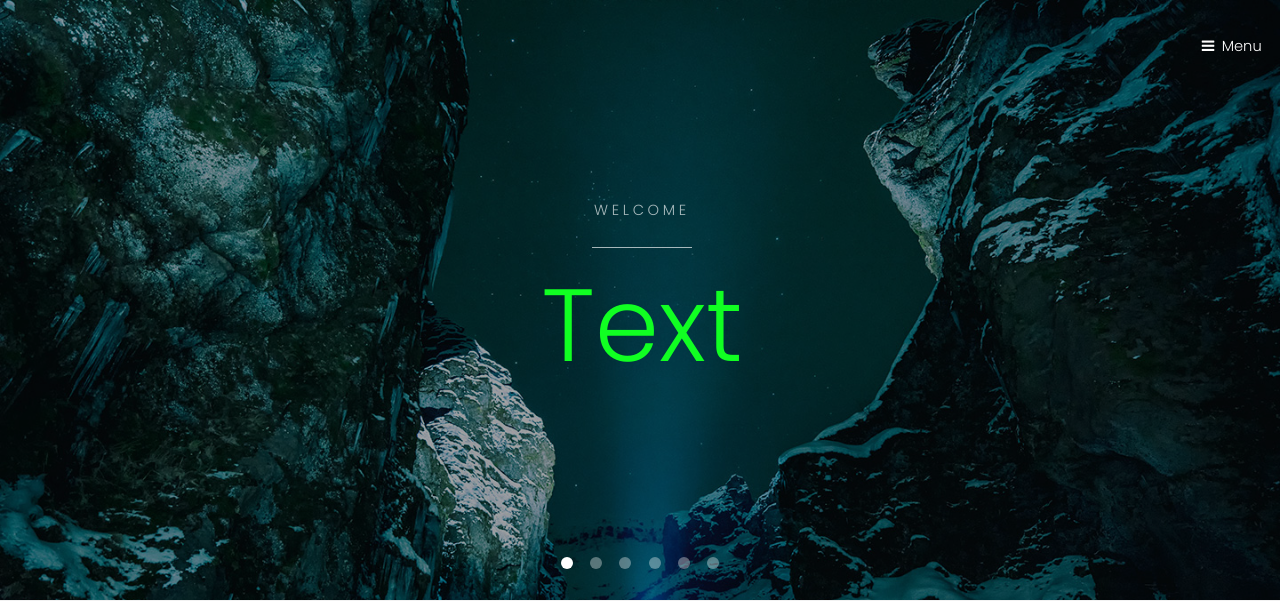
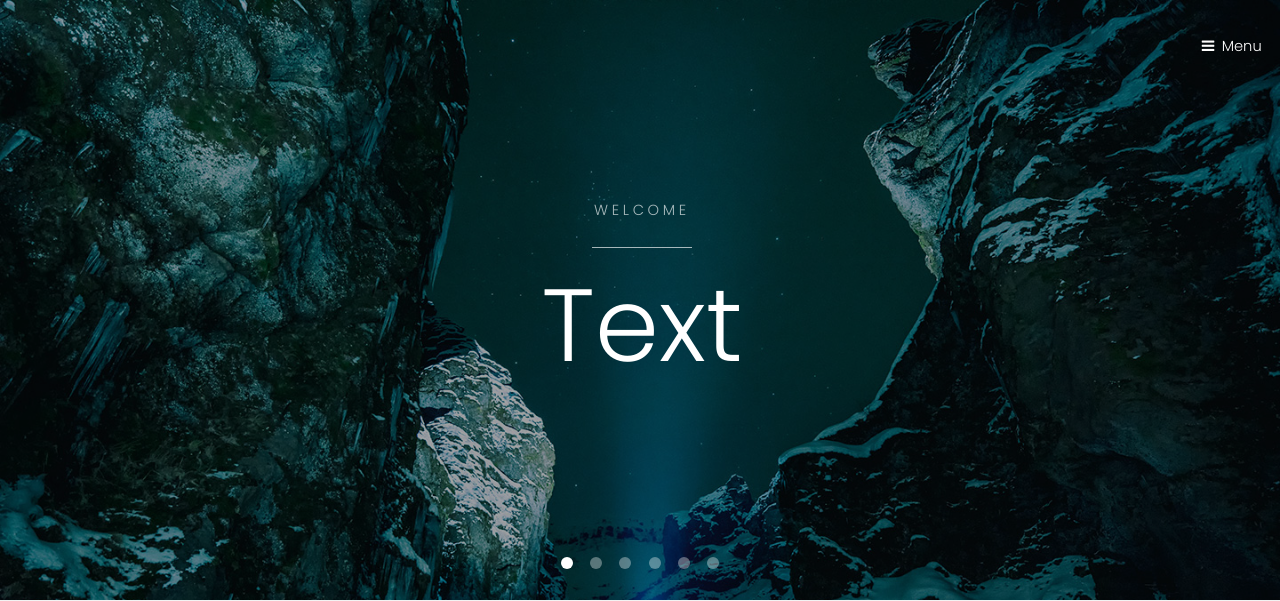
Before and after one commit to controlcode/core-web-django, a Django app: page / in a window 1280 px wide. Shown: the top 601 px of the page. Run offline with Django 3.2, Linux system fonts and the light colour scheme.

Commit message:
Reset CSS.

```diff
--- a/cc/corp/static/corp/assets/css/main.css
+++ b/cc/corp/static/corp/assets/css/main.css
@@ -3909,7 +3909,7 @@
 					#menu > ul.links > li > a:not(.button) {
 						border: 0;
 						border-top: solid 1px rgba(255, 255, 255, 0.125);
-						color: rgba(0, 255, 255, 0.5);
+						color: rgba(255, 255, 255, 0.5);
 						display: block;
 						line-height: 3.5rem;
 						text-decoration: none;
@@ -3917,7 +3917,7 @@
 					}
 
 						#menu > ul.links > li > a:not(.button):hover {
-							color: #00FF00;
+							color: #FFF;
 						}
 
 					#menu > ul.links > li > .button {
@@ -4017,7 +4017,7 @@
 		}
 
 		.banner h1, .banner h2, .banner h3, .banner h4, .banner h5, .banner h6 {
-			color: #00ffff;
+			color: #ffffff;
 		}
 
 		.banner blockquote {
@@ -4161,7 +4161,7 @@
 			.banner > article h2 {
 				font-size: 7rem;
 				margin-bottom: 0;
-				color: #11FF22;
+				color: #FFF;
 				font-weight: 300;
 			}
 
```
